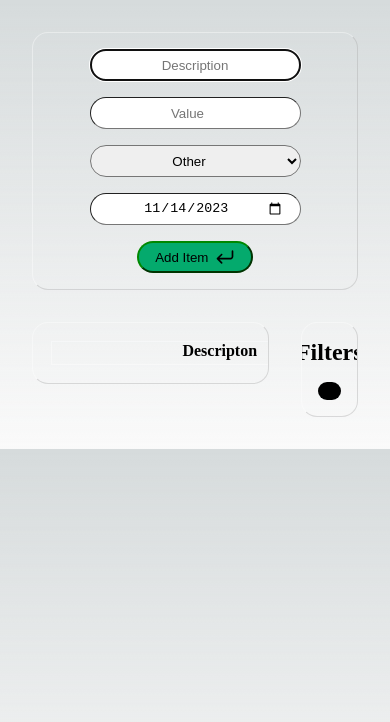
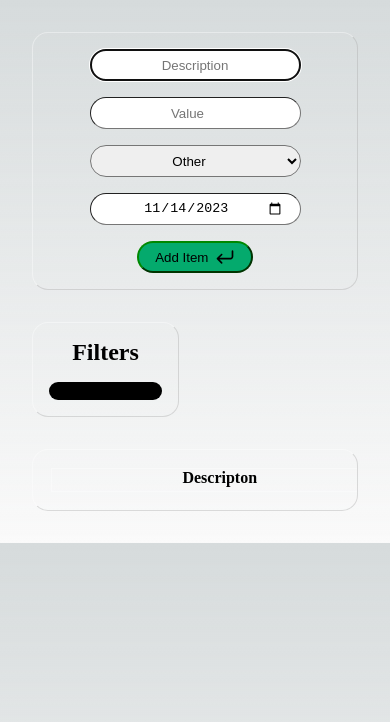
Before and after one commit to AguirreEze/expenses-list, a Next.js app: page / in a window 390 px wide. Shown: the top 722 px of the page. Built offline with nearby package versions, Linux system fonts and the light colour scheme.

Commit message:
style: fix styles on mobile

```diff
--- a/components/Filters/styles.module.css
+++ b/components/Filters/styles.module.css
@@ -1,4 +1,4 @@
-.containter {
+.container {
   grid-column: 4;
 }
 
@@ -26,3 +26,10 @@
   opacity: 0;
   inset: 0;
 }
+
+@media (max-width: 650px) {
+  .container {
+    grid-column: 1 / span 2;
+    grid-row: 2;
+  }
+}
--- a/components/ItemDisplay/styles.module.css
+++ b/components/ItemDisplay/styles.module.css
@@ -13,3 +13,9 @@
 .category {
   text-transform: capitalize;
 }
+
+@media (max-width: 650px) {
+  .container {
+    grid-column: span 4;
+  }
+}
```
Also changed, not shown: components/Filters/index.tsx (+4 -3 lines).
